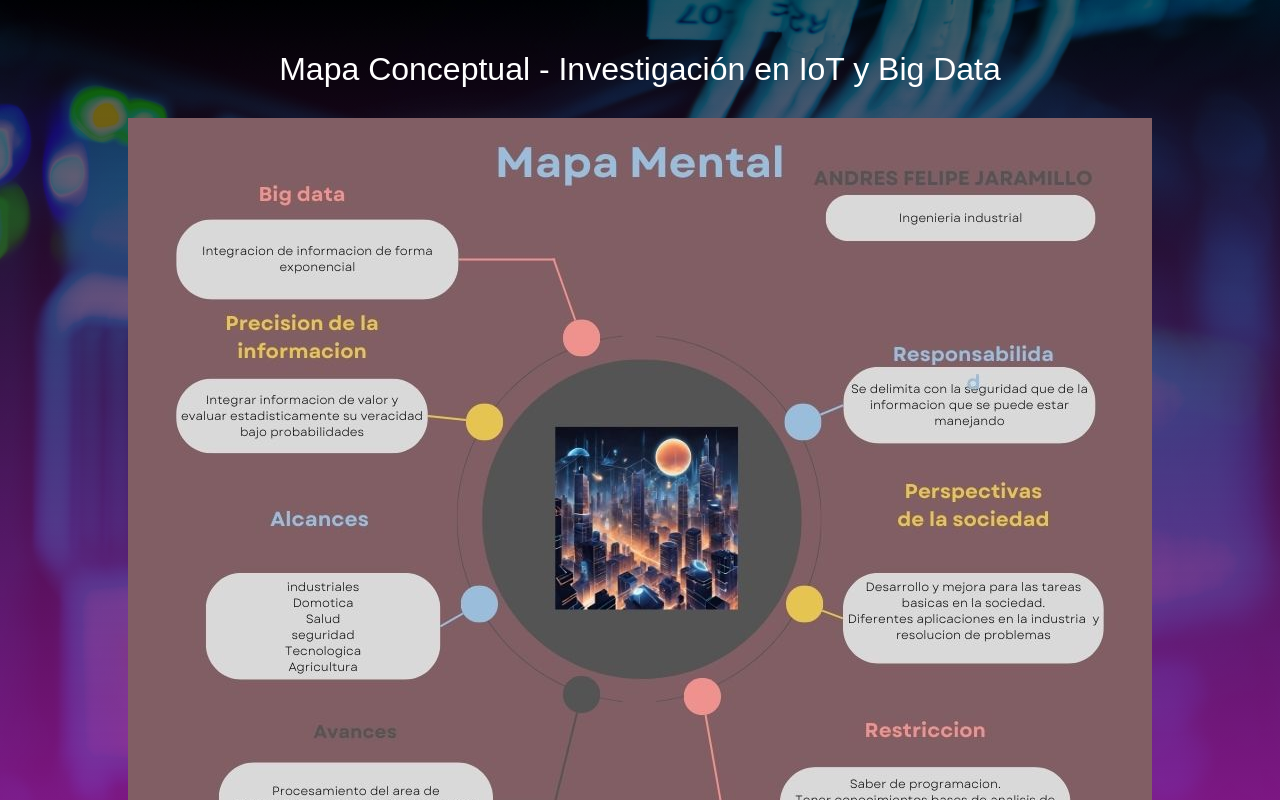
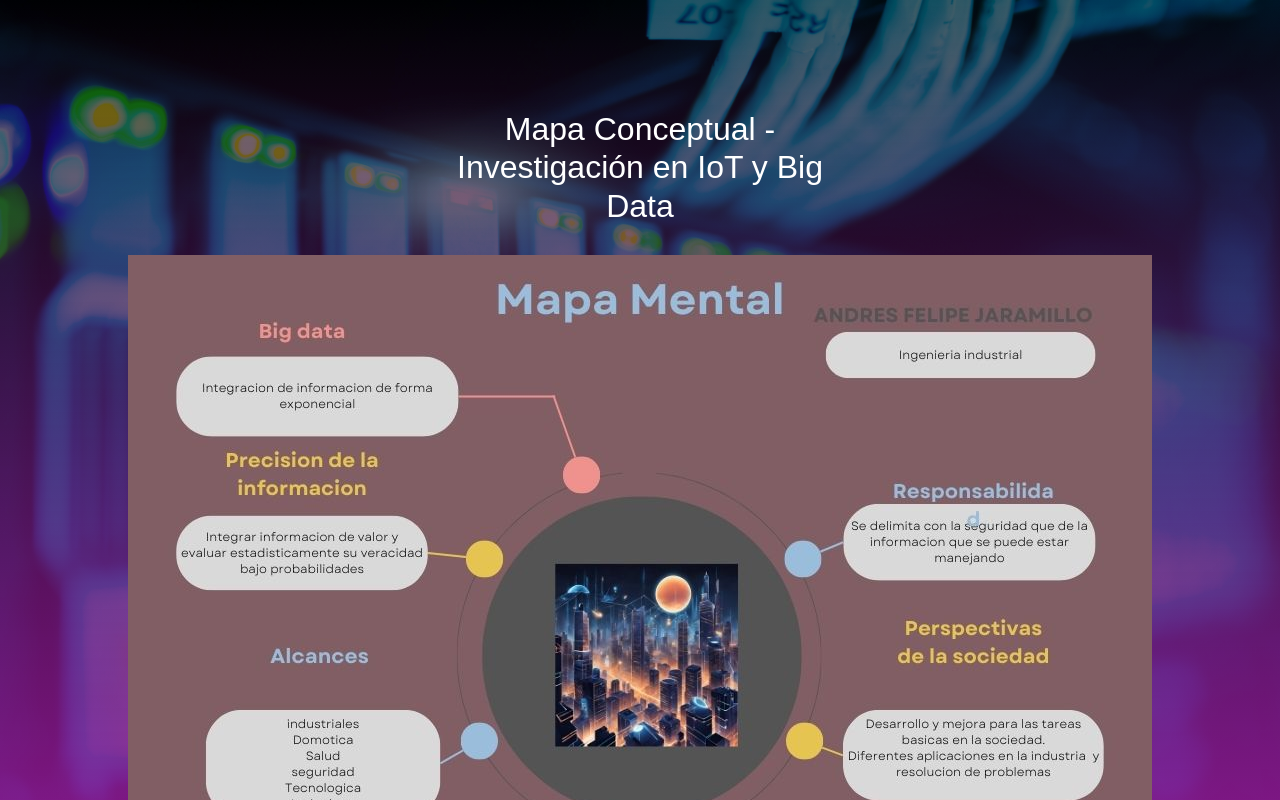
Before and after one commit to jaramillo1992andres/github.io, a plain HTML site: page index.html in a window 1280 px wide. Shown: the top 800 px of the page. Drawn offline with nearby package versions, Linux system fonts and the light colour scheme.

Commit message:
Update index.html

```diff
--- a/index.html
+++ b/index.html
@@ -10,8 +10,10 @@
                 display: flex;
                 flex-direction: column;
                 align-items: center;
-                margin-top: 50px;
+                margin-top: 100px;
                 color: white; /* Color de texto blanco para contraste */
+                max-width: 400px; /* Ajusta este valor según el tamaño deseado */
+                padding: 10px;
             }
             .node {
                 border: 2px solid #788f27;
```
